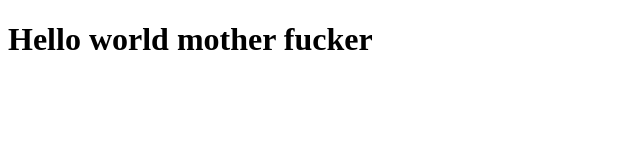
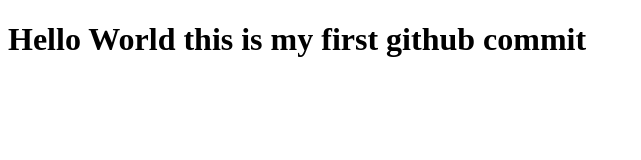
Before and after one commit to MoyaLuis1/HTML5, a plain HTML site: page index.html in a window 1280 px wide. Shown: the whole page, without its empty margins (0-641 px from the left). Drawn offline with Linux system fonts and the light colour scheme.

Commit message:
First commit

```diff
--- a/index.html
+++ b/index.html
@@ -8,7 +8,7 @@
 </head>
 <body>
     <header>
-        <h1>Hello world mother fucker</h1>
+        <h1>Hello World this is my first github commit</h1>
     </header>
 </body>
 </html>
```
